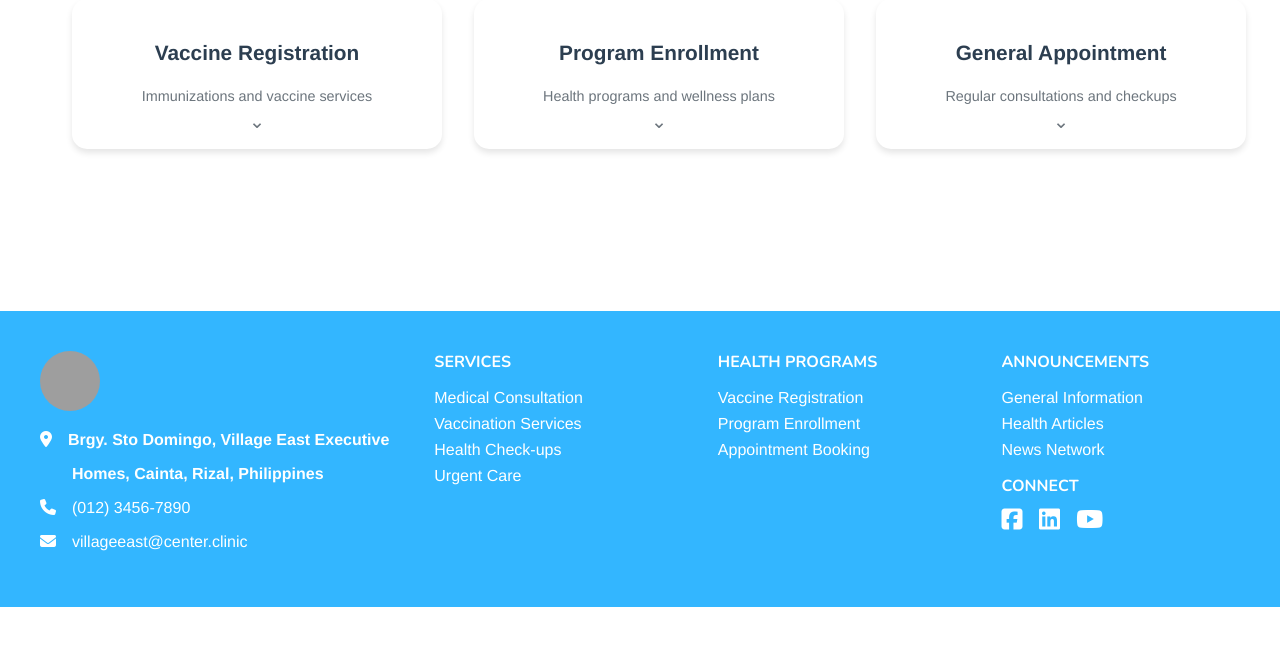
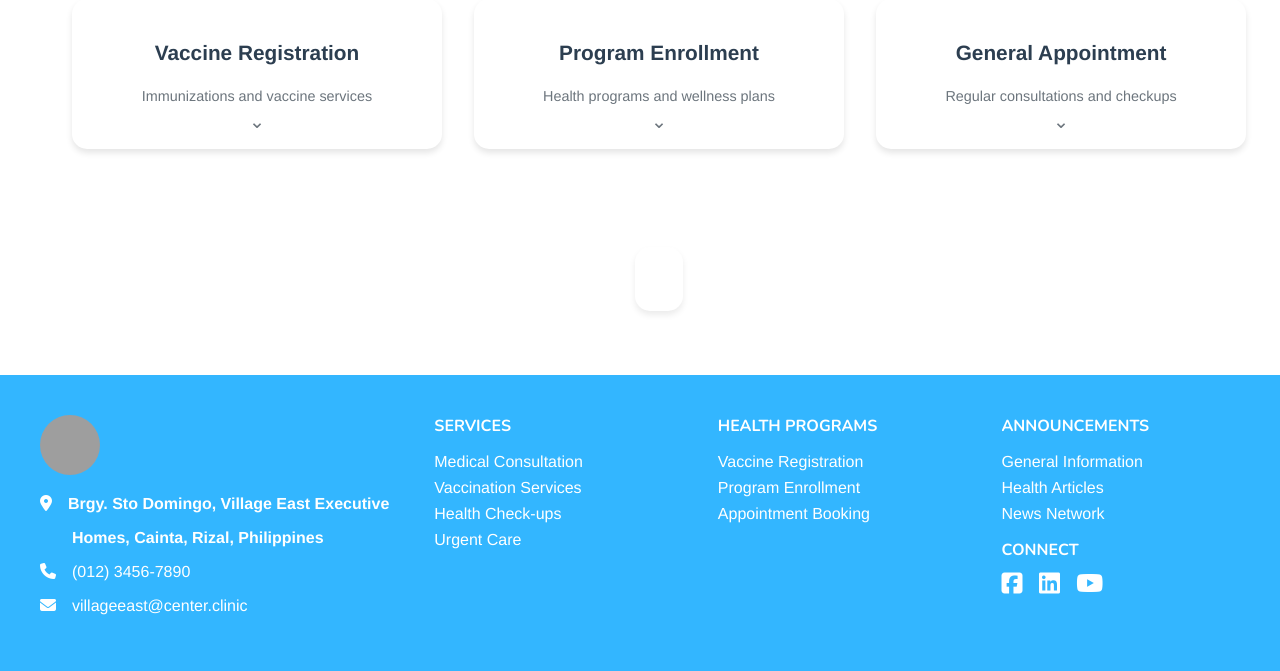
Before and after one commit to erichiii/Health-Services-Appointment-System, a PHP site: page /pages/reservation.php in a window 1280 px wide. Shown: the part 613-1284 px from the top of the page. Before the commit the page ends 1220 px from the top, so only its background shows below. Run offline with PHP 8.4, Linux system fonts and the light colour scheme; data comes from the database, SQL or seed files in the repository; data that the repository does not hold is empty; grey boxes are pictures that could not be loaded.

Commit message:
modified reservations.php

```diff
--- a/pages/reservation.php
+++ b/pages/reservation.php
@@ -242,7 +242,7 @@ if ($selectedSubcategory) {
         </div>
     <?php endif; ?>
 
-    <div id="confirmation" class="form-section" style="margin-top: 3rem; max-width: 800px; margin-left: auto; margin-right: auto;">
+    <div id="confirmation" class="form-section">
         <?php
         if ($selectedSubcategory && isset($subcategoryForms[$selectedSubcategory])) {
             $formFile = $subcategoryForms[$selectedSubcategory];
@@ -465,6 +465,18 @@ if ($selectedSubcategory) {
         border-bottom: none;
     }
 
+    /* Personal Information Form Section */
+    .form-section {
+        max-width: 400px;
+        margin-left: auto;
+        margin-right: auto;
+        margin-top: 3rem;
+        padding: 2rem 1.5rem;
+        background: #fff;
+        border-radius: 15px;
+        box-shadow: 0 4px 6px rgba(0,0,0,0.08);
+    }
+
     /* Responsive Design */
     @media (max-width: 992px) {
         .category-grid {
```
